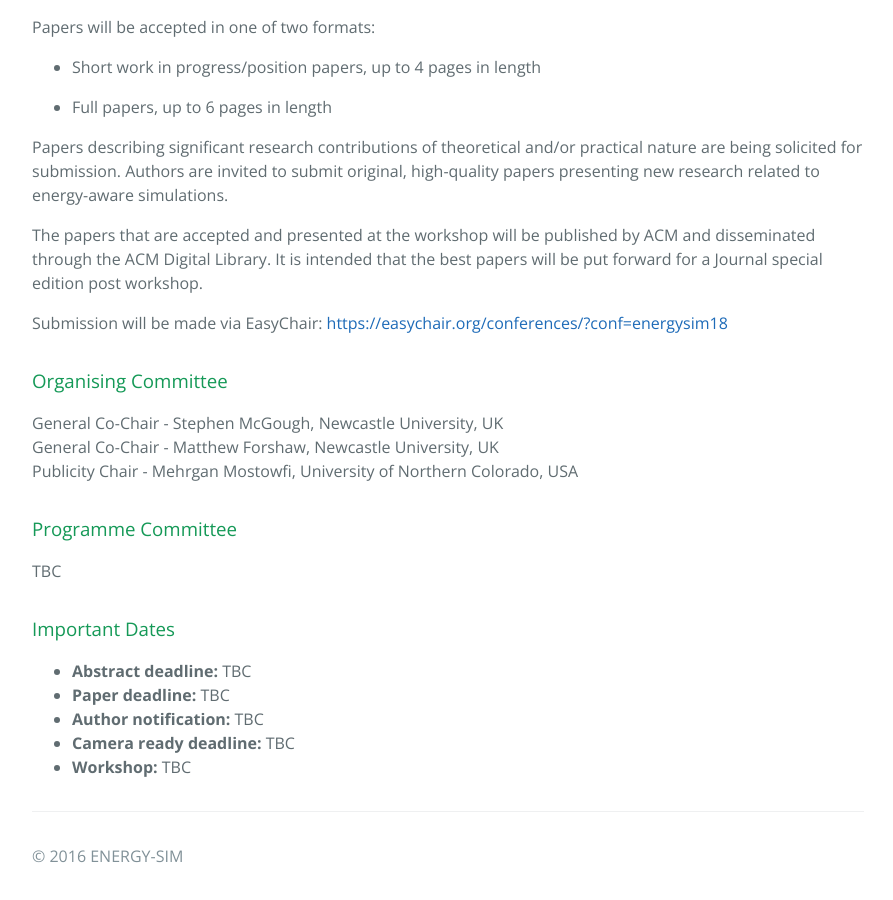
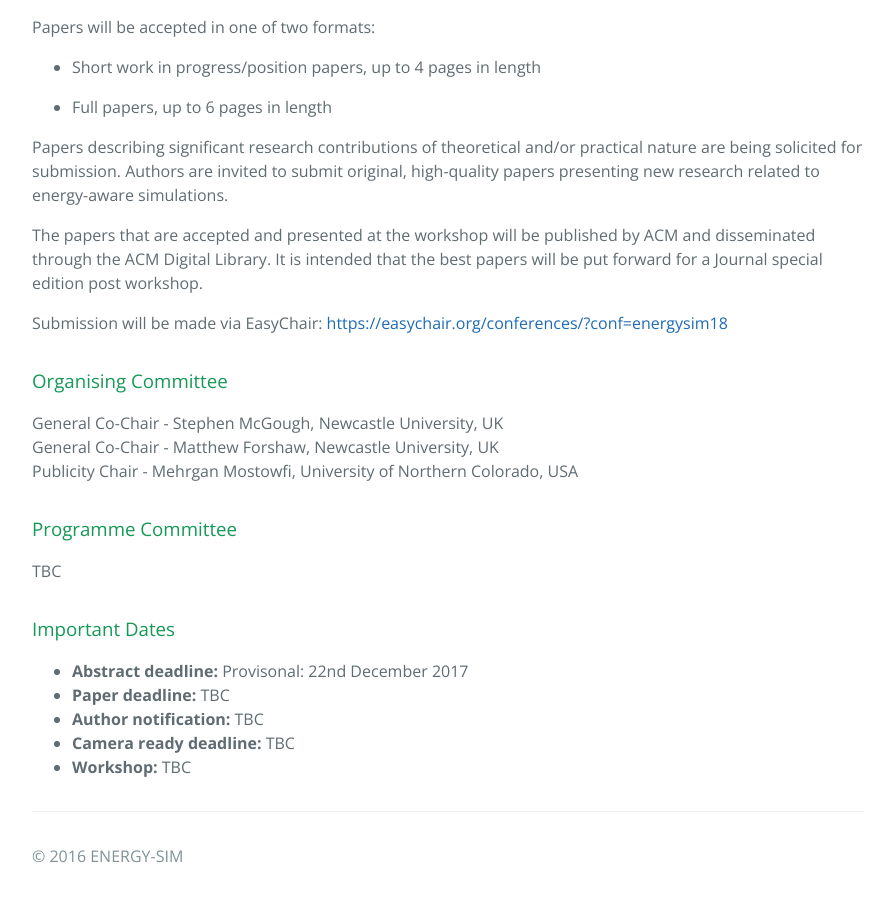
Before and after one commit to ENERGY-SIM/energy-sim.github.io, a Jekyll site: the page built from 2018draft.md, in a window 1280 px wide and 900 px high, scrolled down 1676 px. Shown: the whole window, without its empty margins (192-1085 px from the left). Built offline with Jekyll 4.4.1, drawn with Linux system fonts in a browser that asks for light colours; nearby versions of some CDN libraries.

Commit message:
Update 2018draft.md
Added provisional date for abstract.

```diff
--- a/2018draft.md
+++ b/2018draft.md
@@ -68,7 +68,7 @@ Publicity Chair - Mehrgan Mostowfi, University of Northern Colorado, USA
 TBC
 
 ### Important Dates
-- <strong>Abstract deadline:</strong> TBC
+- <strong>Abstract deadline:</strong> Provisonal: 22nd December 2017
 - <strong>Paper deadline:</strong> TBC
 - <strong>Author notification:</strong> TBC
 - <strong>Camera ready deadline:</strong> TBC
```
